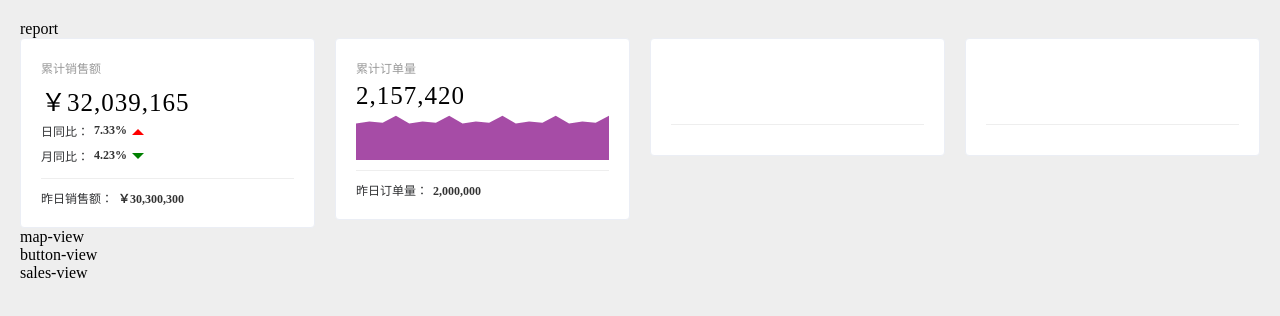
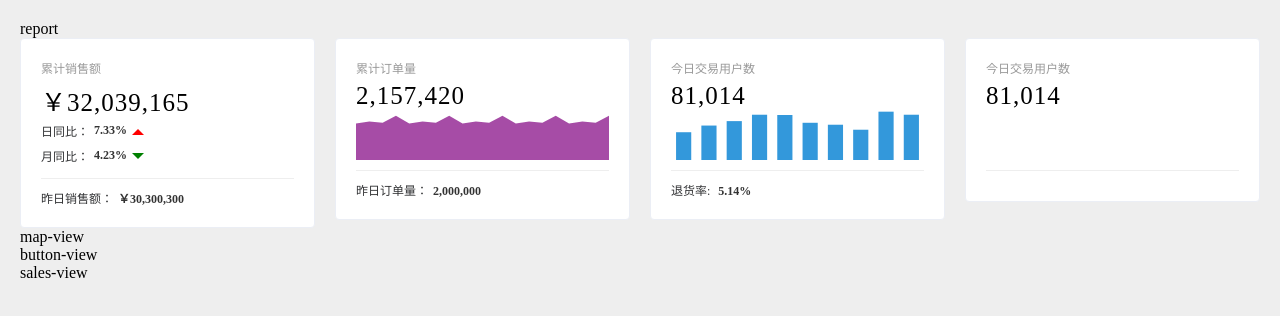
Before and after one commit to v833/ECharts-demos, a Vue app: page / in a window 1280 px wide. Shown: the top 316 px of the page. Built offline with nearby package versions, Linux system fonts and the light colour scheme.

Commit message:
今日用户数组件

```diff
--- a/src/components/TodayUsers/index.vue
+++ b/src/components/TodayUsers/index.vue
@@ -1,14 +1,50 @@
 <template>
-  <common-card />
+  <common-card title="今日交易用户数" value="81,014">
+    <template>
+      <div
+        id="today-users-chart"
+        :style="{ width: '100%', height: '100%' }"
+      ></div>
+    </template>
+
+    <template #footer>
+      <span>退货率: </span>
+      <span class="emphasis">5.14%</span>
+    </template>
+  </common-card>
 </template>
 
 <script>
-import commonCardMixin from '../../mixins/CommonCardMixin'
+import commonCardMixin from "../../mixins/CommonCardMixin";
 export default {
-  mixins: [commonCardMixin]
-}
+  mixins: [commonCardMixin],
+  mounted() {
+    const chart = this.$echarts.init(document.querySelector('#today-users-chart'))
+    chart.setOption({
+      color: ['#3398DB'],
+      xAxis: {
+        type: 'category',
+        data: ['00:00','01:00','02:00','03:00','04:00','05:00','06:00','07:00','08:00','09:00'],
+        show: false,
+      },
+      yAxis: {
+        show: false
+      },
+      series: [{
+        type: 'bar',
+        data: [100, 124, 140,163 ,162 ,134, 127, 109, 174, 163],
+        barWidth: '60%'
+      }],
+      grid: {
+        top: 0,
+        bottom: 0,
+        left:0,
+        right: 0
+      }
+    })
+  },
+};
 </script>
 
 <style lang="scss">
-
 </style>
--- a/src/components/TotalOrders/index.vue
+++ b/src/components/TotalOrders/index.vue
@@ -8,6 +8,7 @@
 
   </div>
 </template>
+
   <template #footer>
     <span>昨日订单量：</span>
     <span class="emphasis">2,000,000</span>
--- a/src/components/TotalUsers/index.vue
+++ b/src/components/TotalUsers/index.vue
@@ -1,5 +1,8 @@
 <template>
-  <common-card />
+  <common-card
+    title="今日交易用户数"
+    value="81,014"
+   />
 </template>
 
 <script>
```
